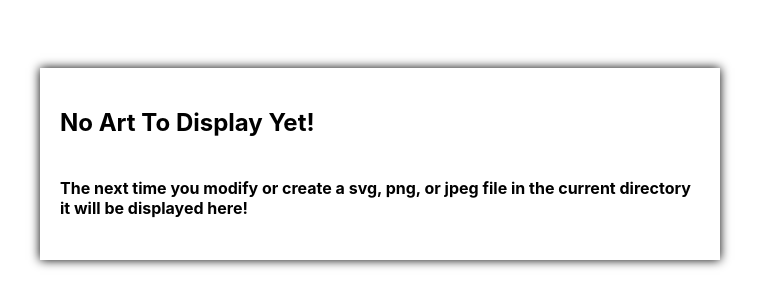
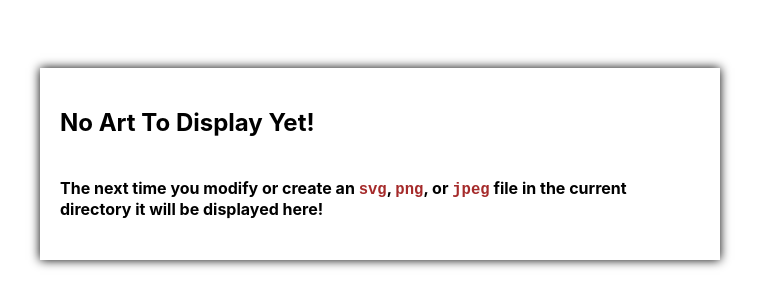
Before and after one commit to TyOverby/art, a website built with Parcel: page art-watch/src/index.html in a window 1280 px wide. Shown: the part 236-542 px from the top of the page, without its empty margins (260-1019 px from the left). Built offline with nearby package versions, Linux system fonts and the light colour scheme; no server answers.

Commit message:
artwatch: add code styling to extensions

```diff
--- a/art-watch/src/index.html
+++ b/art-watch/src/index.html
@@ -24,6 +24,11 @@
             box-shadow: 0px 0px 10px black;
         }
 
+        code {
+            font-size: 1.2em;
+            color: brown;
+        }
+
         #message {
             padding: 20px;
             max-width: 50vw;
@@ -35,7 +40,10 @@
 <body>
     <div id="message">
         <h2>No Art To Display Yet!</h2>
-        <h4>The next time you modify or create a svg, png, or jpeg file in the current directory it will be displayed here!</h4>
+        <h4>The next time you modify or create an
+            <code>svg</code>,
+            <code>png</code>, or
+            <code>jpeg</code> file in the current directory it will be displayed here!</h4>
     </div>
     <script src="./client.ts"></script>
 </body>
```
